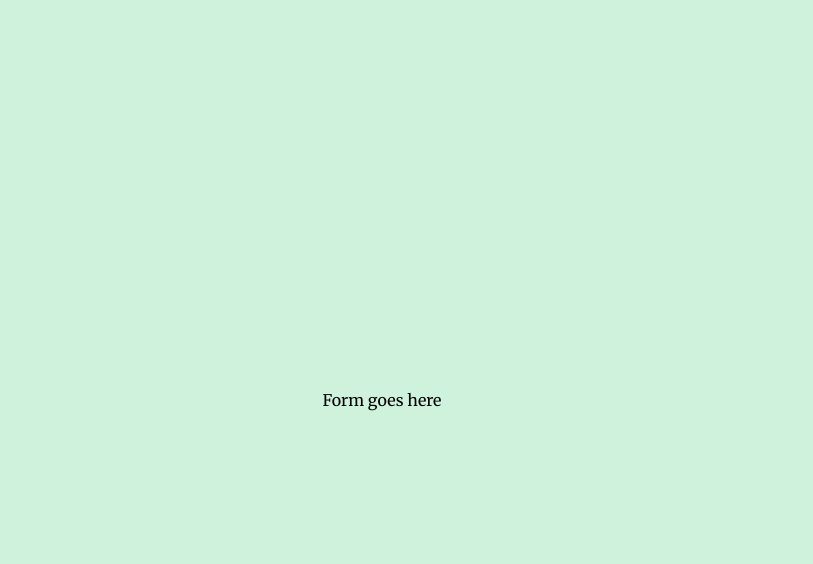
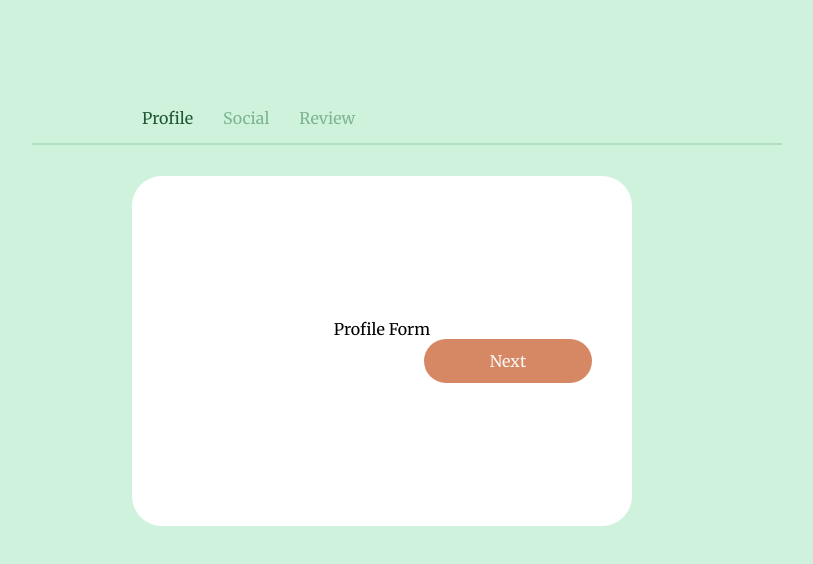
Before and after one commit to dev-Danialw/react-multiStep-form, a React (Vite) app: page / in a window 1280 px wide. Shown: the top 564 px of the page, without its empty margins (258-1071 px from the left). Built offline with nearby package versions, Linux system fonts and the light colour scheme.

Commit message:
routing ✅

```diff
--- a/package.json
+++ b/package.json
@@ -10,7 +10,8 @@
   },
   "dependencies": {
     "react": "^18.2.0",
-    "react-dom": "^18.2.0"
+    "react-dom": "^18.2.0",
+    "react-router-dom": "^6.4.3"
   },
   "devDependencies": {
     "@types/react": "^18.0.24",
--- a/src/App.jsx
+++ b/src/App.jsx
@@ -1,6 +1,14 @@
 import React from "react";
+import { BrowserRouter as Router } from "react-router-dom";
+import SignupForm from "./components/signupForm/SignupForm";
 import "./App.css";
 
 export default function App() {
-  return <div className="app">Form goes here</div>;
+  return (
+    <Router>
+      <div className="app">
+        <SignupForm />
+      </div>
+    </Router>
+  );
 }
--- /dev/null
+++ b/src/components/signupForm/ProfileForm.jsx
@@ -0,0 +1,14 @@
+import React from "react";
+
+const ProfileForm = () => {
+  return (
+    <div>
+      <form>
+        Profile Form
+        <input type="submit" value="Next" />
+      </form>
+    </div>
+  );
+};
+
+export default ProfileForm;
--- /dev/null
+++ b/src/components/signupForm/ReviewForm.jsx
@@ -0,0 +1,14 @@
+import React from "react";
+
+const ReviewForm = () => {
+  return (
+    <div>
+      <form>
+        Review Form
+        <input type="submit" value="Submit All Info" />
+      </form>
+    </div>
+  );
+};
+
+export default ReviewForm;
--- /dev/null
+++ b/src/components/signupForm/SignupForm.jsx
@@ -0,0 +1,27 @@
+import React from "react";
+import { Routes, Route } from "react-router-dom";
+
+// Forms
+import ProfileForm from "./ProfileForm";
+import ReviewForm from "./ReviewForm";
+import SocialForm from "./SocialForm";
+
+// steps links
+import StepLinks from "./StepLinks";
+
+const SignupForm = () => {
+  return (
+    <div className="signup-form">
+      {/* Steps and links */}
+      <StepLinks />
+      {/* Forms */}
+      <Routes>
+        <Route path="/" exact element={<ProfileForm />} />
+        <Route path="/social" element={<SocialForm />} />
+        <Route path="/review" element={<ReviewForm />} />
+      </Routes>
+    </div>
+  );
+};
+
+export default SignupForm;
--- /dev/null
+++ b/src/components/signupForm/SocialForm.jsx
@@ -0,0 +1,14 @@
+import React from "react";
+
+const SocialForm = () => {
+  return (
+    <div>
+      <form>
+        Social Form
+        <input type="submit" value="Next" />
+      </form>
+    </div>
+  );
+};
+
+export default SocialForm;
--- /dev/null
+++ b/src/components/signupForm/StepLinks.jsx
@@ -0,0 +1,18 @@
+import React from "react";
+import { NavLink } from "react-router-dom";
+
+const StepLinks = () => {
+  return (
+    <div className="step-links">
+      <NavLink to="/" exact="true">
+        Profile
+      </NavLink>
+
+      <NavLink to="/social">Social</NavLink>
+
+      <NavLink to="/review">Review</NavLink>
+    </div>
+  );
+};
+
+export default StepLinks;
--- a/src/main.jsx
+++ b/src/main.jsx
@@ -1,6 +1,6 @@
 import React from "react";
 import ReactDOM from "react-dom/client";
-import App from "./App";
+import App from "./App.jsx";
 
 ReactDOM.createRoot(document.getElementById("root")).render(
   <React.StrictMode>
```
Also changed, not shown: 1 other file (tests, documents, lock files or other folders).
